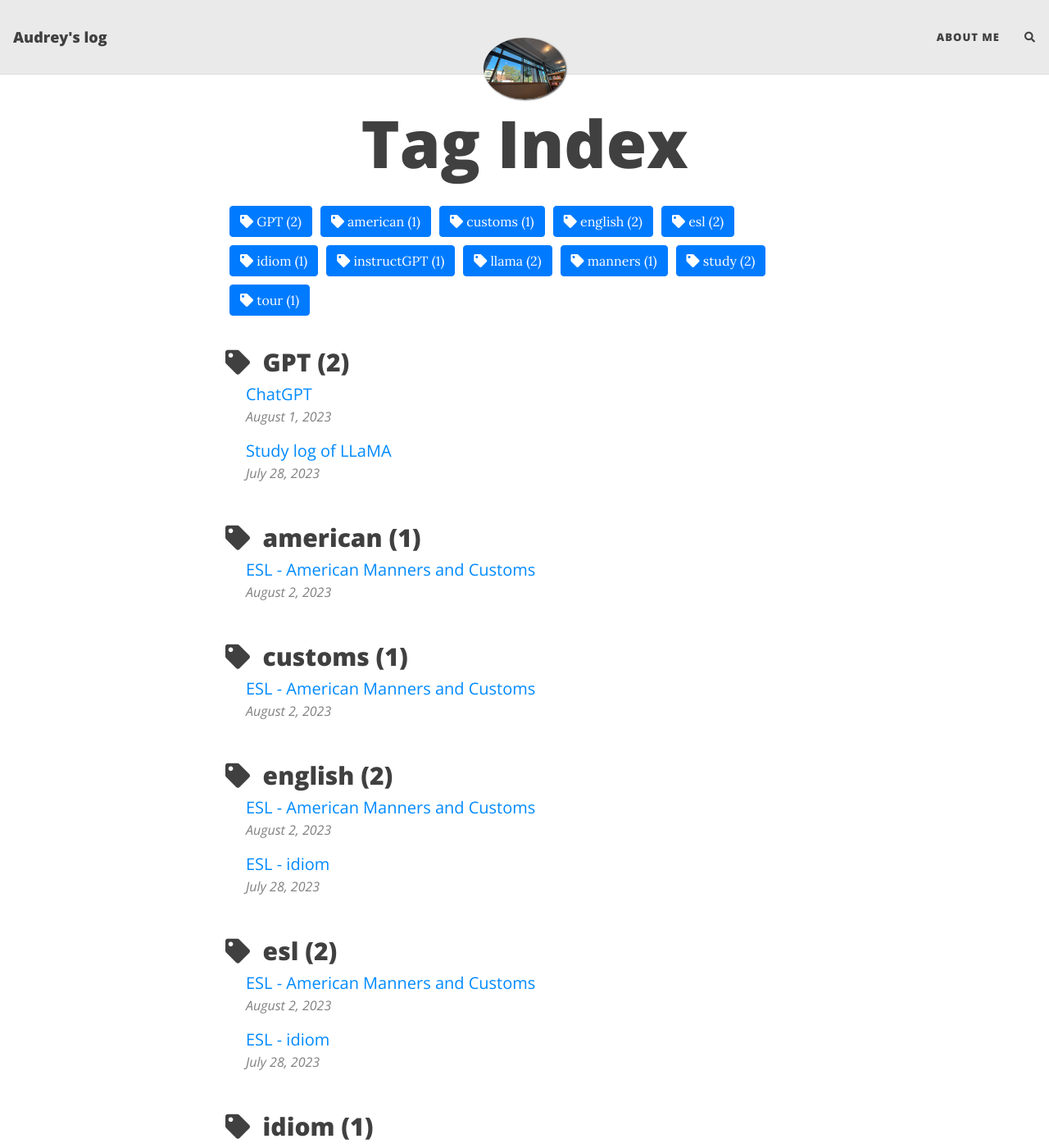
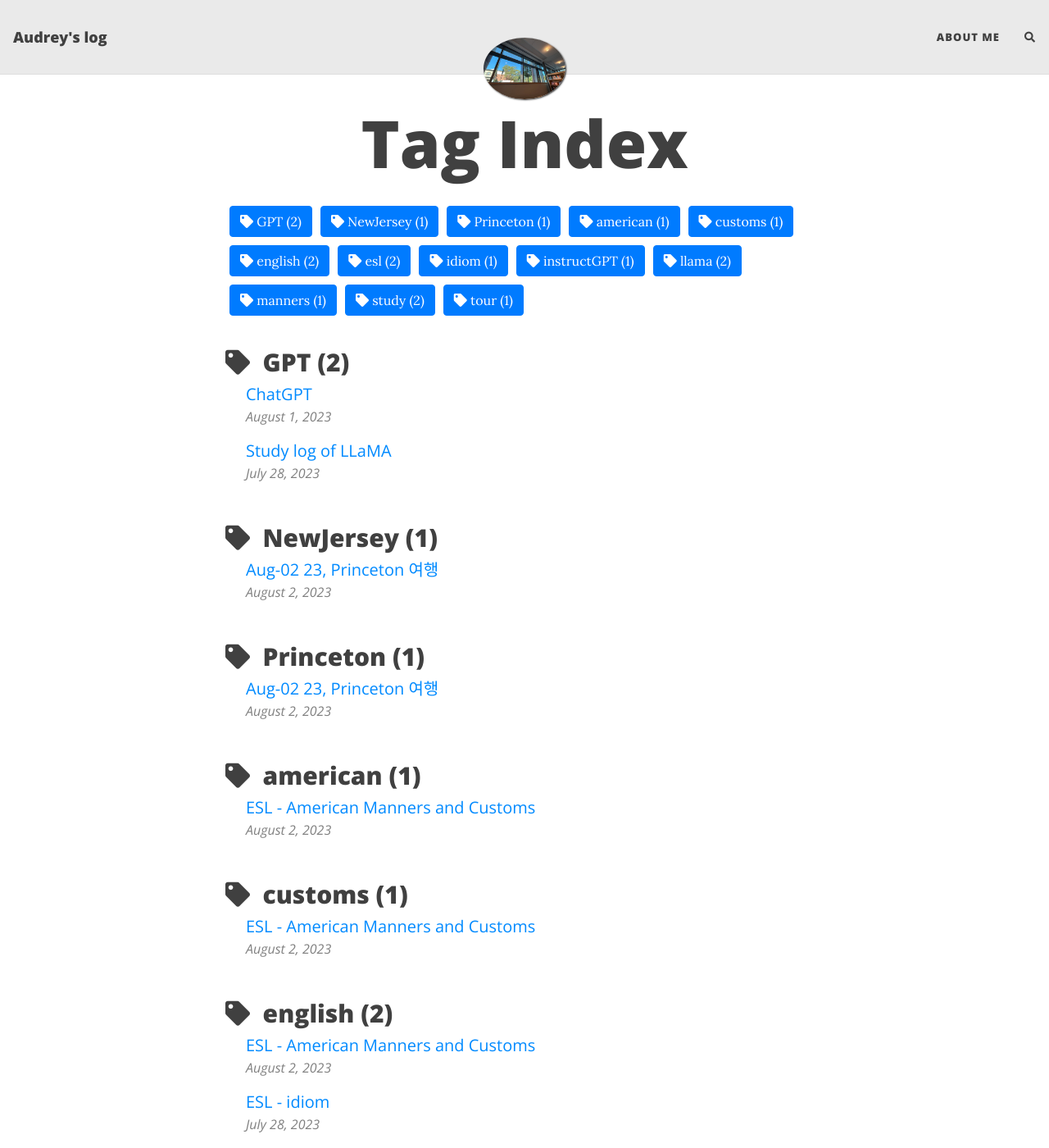
Before and after one commit to hyelog/hyelog.github.io, a Jekyll site: the page built from tags.html, in a window 1280 px wide and 1400 px high. Shown: the whole window at 82% size. Built offline with Jekyll 4.4.1, drawn with Linux system fonts in a browser that asks for light colours; nearby versions of some CDN libraries; comment, search, counter and statistics services are not loaded; some of the changed lines change nothing that is shown.

Commit message:
feat(Aug-02): Princeton tour

```diff
--- a/_posts/2023-08-02-tour.md
+++ b/_posts/2023-08-02-tour.md
@@ -1,15 +1,43 @@
 ---
 layout: post
 title: Aug-02 23, Princeton 여행
-tags: [tour]
+tags: [tour, Princeton, NewJersey]
 comments: true
 ---
 
 # 오늘은 Princeton 투어
 
 ## 1. Morven Museum & Garden
+- [위치](https://goo.gl/maps/vuexJa453PLPLJRr9), [사이트](https://www.morven.org/)
+- 직원들은 친절하지만, Morven 가족을 잘 모른 상태로 가서...
+- 아이도 휙휙 지나갔으나 싫어하진 않았음.
+- Morven 가족과 그 이후에 이 집에 살던 가족들이 집을 뮤지엄화한듯 함.
+- 지하 1층과 1층만 Morven과 그 이후 가족의 물건과 사진이 놓여있고, 2층은 특별전으로 괘종시계가 전시되어 있음.
+- 괘종시계 : Striking Beauty: New Jersey Tall Case Clocks, 1730–1830
+- 괘종시계의 얼굴같은게 Moon phase를 의미한다고 함. 좀 무서움.ㅋ
+![괘종 시계](/assets/img/2023-08-02/IMG_1114.jpg)
+![괘종 시계](/assets/img/2023-08-02/IMG_1120.jpg)
+![괘종 시계](/assets/img/2023-08-02/IMG_1121.jpg)
 
-[위치](https://goo.gl/maps/vuexJa453PLPLJRr9)
+## 2. Princeton Battle Monument
+- [위치](https://goo.gl/maps/h6ybgvBoQLtokY1K6)
+- Beaux arts memorial with a sculpture depicting George Washington in the 1777 Battle of Princeton.
+![Battle Monument](/assets/img/2023-08-02/IMG_1127.jpg)
+![Newspaper reader](/assets/img/2023-08-02/IMG_1135.jpg)
+- 정원에서 도시락 먹기
+![도시락](/assets/img/2023-08-02/IMG_1138.jpg)
 
-- 뮤지엄에서 아이가 이쁘다고 했던 그릇
-![그릇](/assets/img/IMG_1111.jpg)
+## 3. Marquand Park
+- [위치](https://goo.gl/maps/Ho2mEzNhVRJefsuf7)
+- 모래놀이터가 있는 공원
+- 놀이터 바닥에 Buzz patch 가 있길래 벌이 있나? 했는데, 미끄럼틀 지붕 구멍으로 말벌이 들어가고 있었음;;
+![모래놀이터](/assets/img/2023-08-02/IMG_1143.jpg)
+![모래놀이터](/assets/img/2023-08-02/IMG_1144.jpg)
+![모래놀이터](/assets/img/2023-08-02/IMG_1147.jpg)
+
+## 4. Princeton Starbucks
+- 뉴욕 스타벅스보다 맛있는듯.
+- 오늘은 ice 음료 50% 할인 중이라 방문.
+- 사람이 많고 더러웠음.ㅋ
+- 우리 아파트 창문에 큰 국기?같은게 있어서 항상 궁금했었는데, Starbucks에서 알았다. BlackLivesManner
+![모래놀이터](/assets/img/2023-08-02/IMG_1152.jpg)
```
Also changed, not shown: assets/img/2023-08-02/IMG_1111.jpg (deleted), 1 other file.
